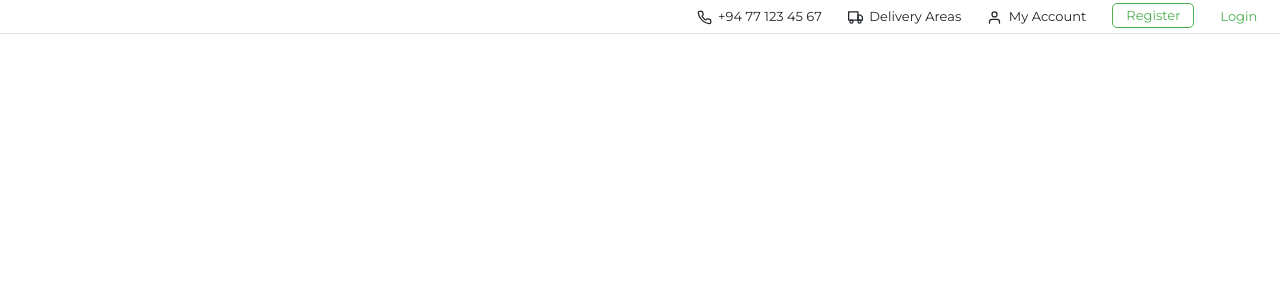
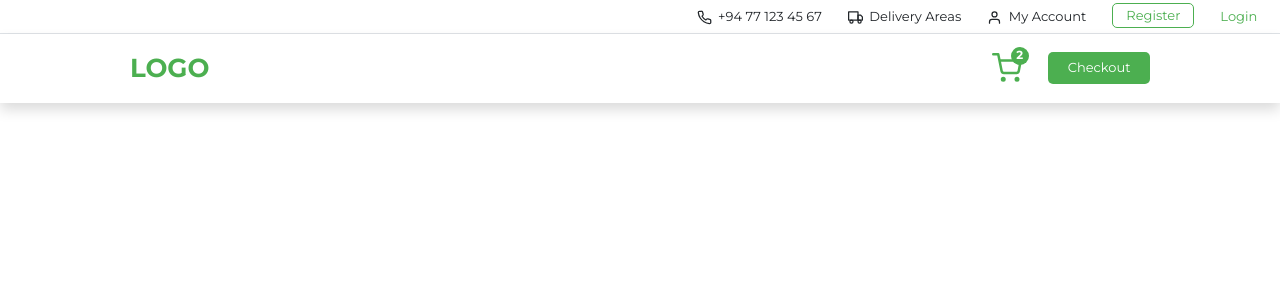
Before and after one commit to sriyabro/E-Store-App, a React (Create React App) app: page / in a window 1280 px wide. Shown: the top 300 px of the page. Built offline with nearby package versions, Linux system fonts and the light colour scheme.

Commit message:
logo nav bar done

```diff
--- /dev/null
+++ b/src/assets/styles/feature/_logo-nav-bar.scss
@@ -0,0 +1,57 @@
+@import "./variables";
+
+.logo-nav-bar {
+  display: flex;
+  justify-content: space-between;
+  align-items: center;
+  padding: 1rem 10rem;
+
+  .logo {
+    font-size: 2rem;
+    font-weight: 700;
+    color: $color-primary;
+  }
+
+  .cart-div {
+    display: block;
+    position: relative;
+    padding: 0.5rem;
+    cursor: pointer;
+
+    .cart-icon {
+      color: $color-primary;
+    }
+
+    .cart-badge {
+      width: 18px;
+      height: 18px;
+      border-radius: 50rem;
+      background-color: $color-primary !important;
+      position: absolute;
+      top: 0;
+      right: 0;
+      display: flex;
+      justify-content: center;
+      align-items: center;
+
+      .badge-qty {
+        color: #fff;
+        font-weight: bold;
+        font-size: 0.9rem;
+      }
+    }
+  }
+
+  .checkout-btn {
+    background-color: $color-primary;
+    border-radius: 5px;
+    color: #fff;
+    cursor: pointer;
+  }
+}
+
+@media (max-width: 992px) {
+  .logo-nav-bar {
+    padding: 0.5rem 2rem;
+  }
+}
--- a/src/assets/styles/feature/_top-bar.scss
+++ b/src/assets/styles/feature/_top-bar.scss
@@ -12,11 +12,11 @@
 
         .top-bar-btn {
             background-color: transparent;
-            color: $top-bar-btn-color;
+            color: $color-primary;
         }
 
         .border-btn {
-            border: 1px solid $top-bar-btn-color;
+            border: 1px solid $color-primary;
             border-radius: 5px;
         }
     }
--- a/src/assets/styles/feature/_variables.scss
+++ b/src/assets/styles/feature/_variables.scss
@@ -1 +1 @@
-$top-bar-btn-color: #4caf50;
+$color-primary: #4caf50;
--- a/src/assets/styles/main.scss
+++ b/src/assets/styles/main.scss
@@ -6,3 +6,4 @@
 }
 
 @import "./feature/top-bar";
+@import "./feature/logo-nav-bar";
--- /dev/null
+++ b/src/components/LogoNavBar.tsx
@@ -0,0 +1,25 @@
+import { ShoppingCart } from "react-feather";
+
+const LogoNavBar = () => {
+  return (
+    <div className="logo-nav-bar shadow">
+      <div>
+        <span className="logo">LOGO</span>
+      </div>
+      <div>
+        <div className="d-flex align-items-center">
+          <div className="cart-div">
+            <ShoppingCart size={30} className="cart-icon" />
+            <span className="cart-badge">
+              <span className="badge-qty">2</span>
+            </span>
+          </div>
+          <span className="checkout-btn d-none d-md-flex px-4 py-2 ms-4">
+            Checkout
+          </span>
+        </div>
+      </div>
+    </div>
+  );
+};
+export default LogoNavBar;
--- a/src/pages/HomePage.tsx
+++ b/src/pages/HomePage.tsx
@@ -1,13 +1,17 @@
 import { Container, Row } from "react-bootstrap";
+import LogoNavBar from "../components/LogoNavBar";
 import TopBar from "../components/TopBar";
 
 const HomePage = () => {
   return (
     <Container fluid={true}>
-        <Row>
-            <TopBar/>
-        </Row>
+      <Row>
+        <TopBar />
+      </Row>
+      <Row>
+        <LogoNavBar />
+      </Row>
     </Container>
-  )
-}
+  );
+};
 export default HomePage;
```
